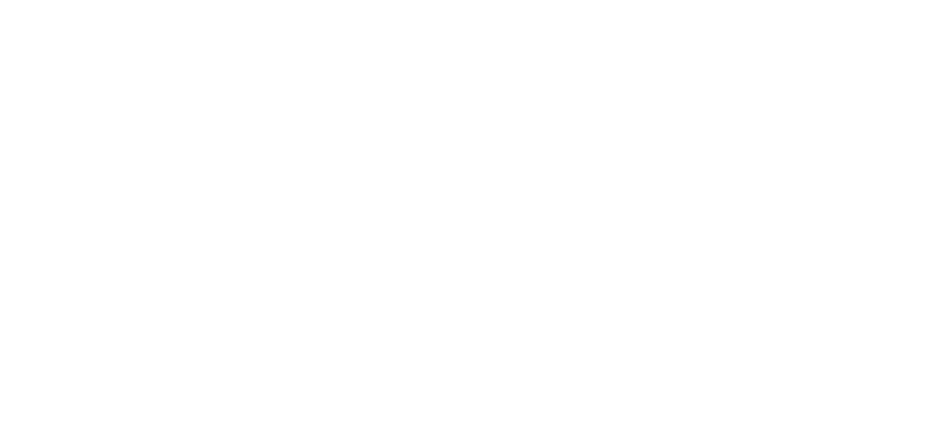
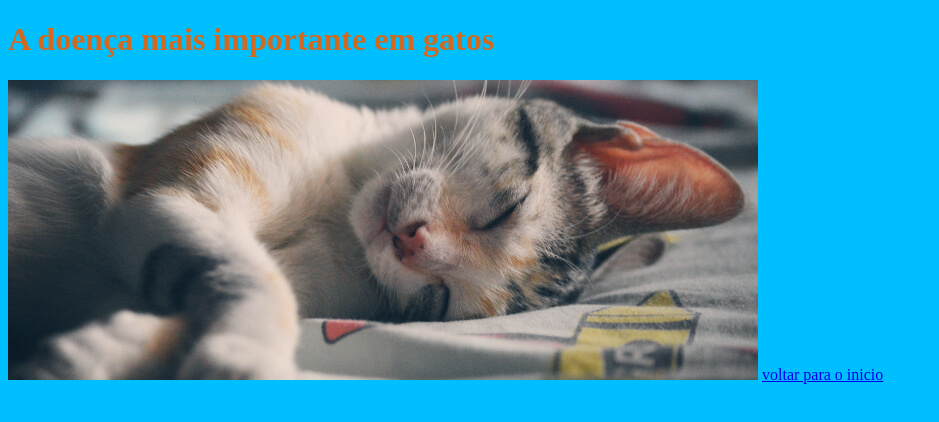
Before and after one commit to PalomaC26/site, a plain HTML site: page informacao.html in a window 1280 px wide. Shown: the whole page, without its empty margins (0-939 px from the left). Drawn offline with Linux system fonts and the light colour scheme.

Commit message:
Adicionado menu

```diff
--- /dev/null
+++ b/estilo.css
@@ -0,0 +1,6 @@
+body {
+  background-color: deepskyblue;
+  font-family: 'Times New Roman', Times, serif;
+  font-size: medium;
+  color: chocolate;
+}
--- a/informacao.html
+++ b/informacao.html
@@ -4,8 +4,12 @@
     <meta charset="UTF-8">
     <meta name="viewport" content="width=device-width, initial-scale=1.0">
     <title>informações</title>
+    <link href="estilo.css" rel="stylesheet">
 </head>
 <body>
-
+<body>
+ <h1>A doença mais importante em gatos</h1>
+ <img src="imagem5.jpg">
+ <a href="index.html">voltar para o inicio</a>
 </body>
 </html>
```
Also changed, not shown: index.html (+4 -3 lines), noticias.html (+5 -1 lines), imagem5.jpg (added), imagem6.jpg (added).
